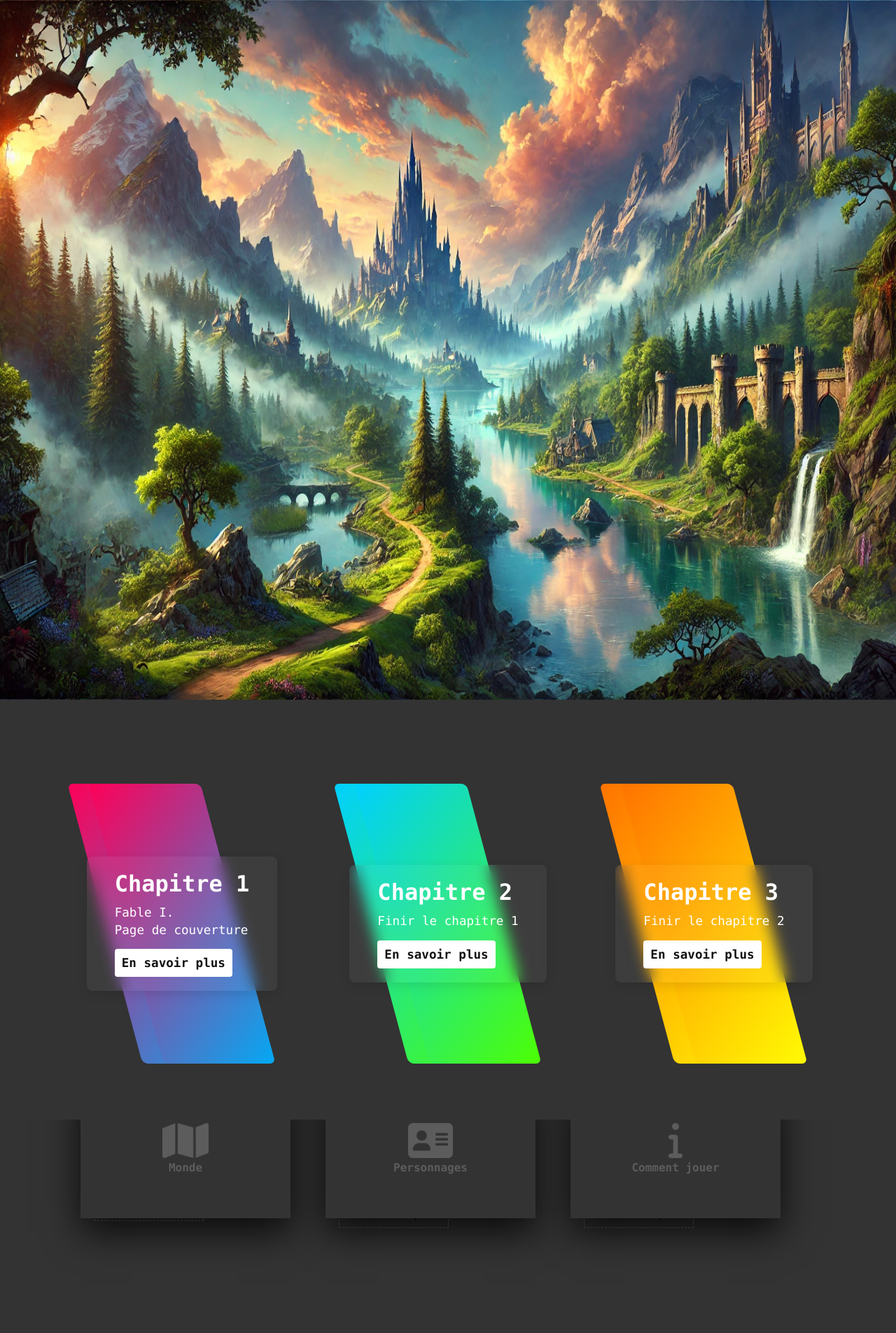
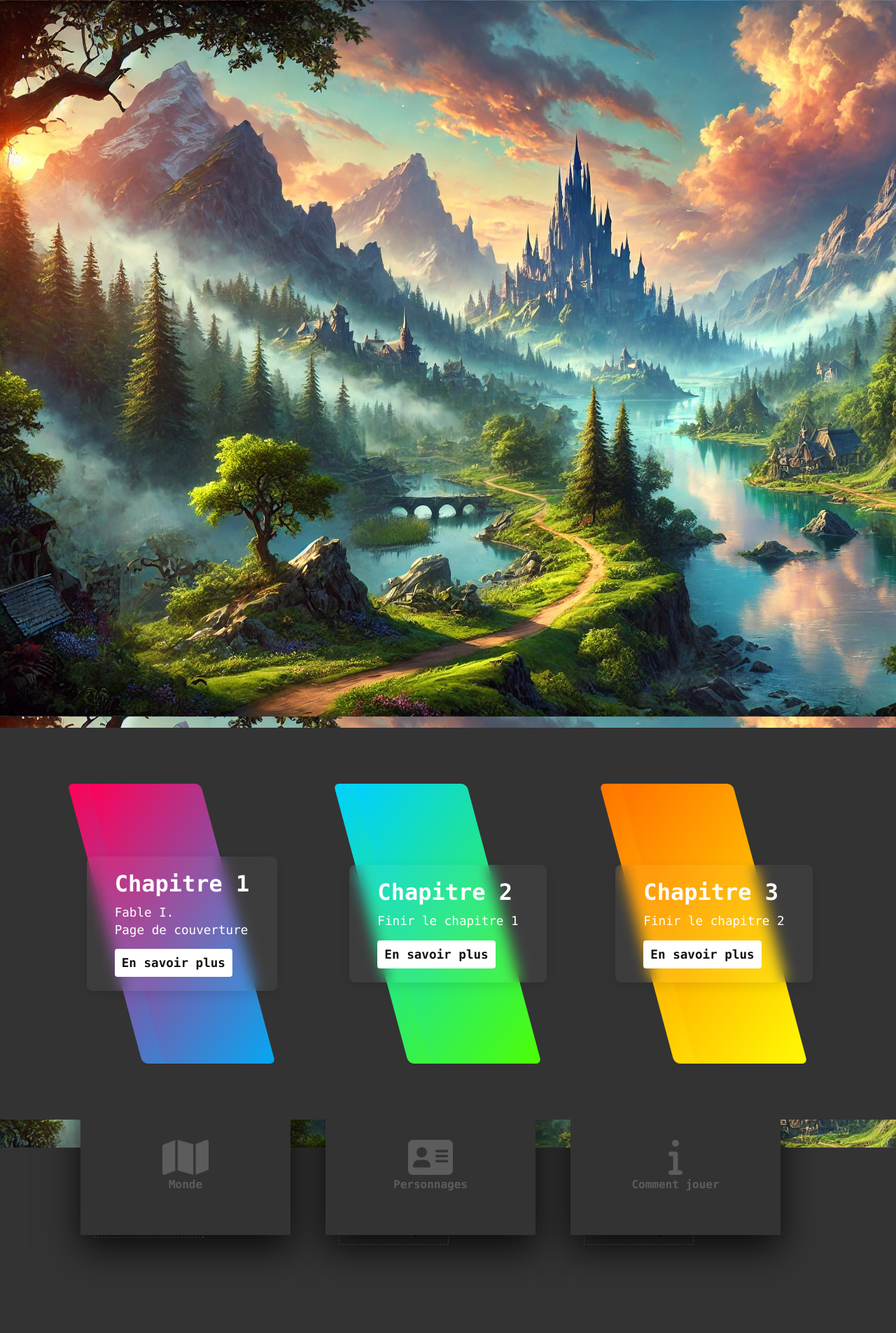
Before and after one commit to ValentinBrizard/Arbre-de-competence, a PHP site: page / in a window 1280 px wide; the page is wider, and only the part inside the window is pictured. Shown: the part 80-1985 px from the top of that part at 70% size. Before the commit the page ends 1855 px from the top of that part, so only its background shows below. Run offline with PHP 8.4, Linux system fonts and the light colour scheme; some libraries are stand-ins or nearby versions.

Commit message:
Update index.css

```diff
--- a/css/index.css
+++ b/css/index.css
@@ -15,10 +15,8 @@ h1{
 }
 
 
-.hero {
-width: 100%;
-height: 100%;
-position: relative;
+body {
+background-image: url("../img/Hero.png");
 }
 
 /* Style pour l'effet parallax */
```
